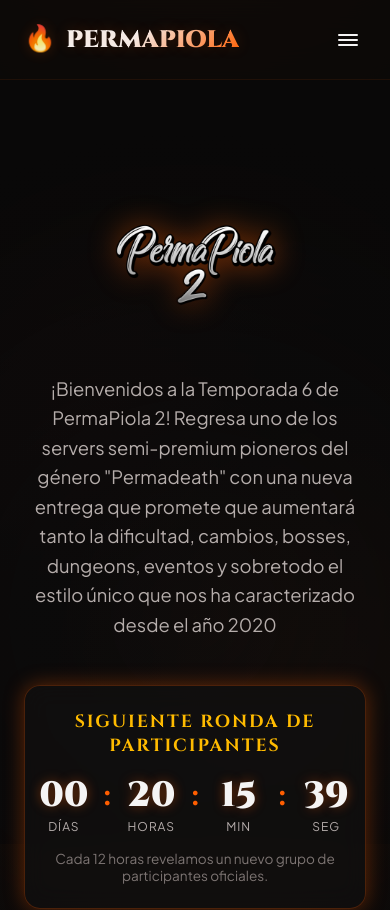
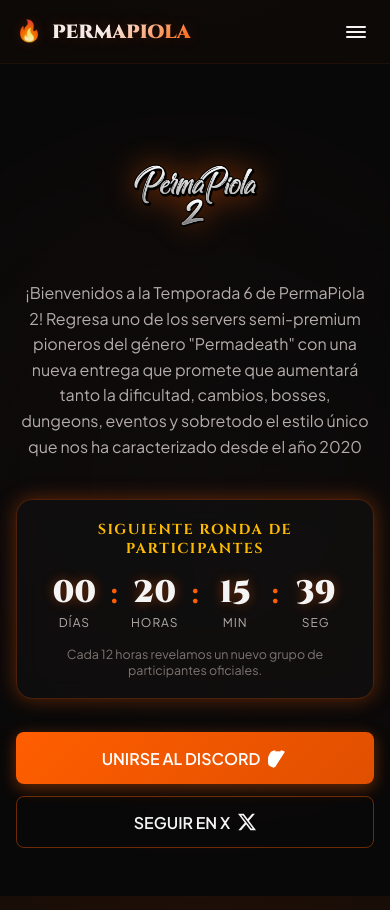
Before and after one commit to GabrielLuezas/PaginaPermapiola, an Angular app: page /home in a window 390 px wide. Shown: the top 910 px of the page. Built offline with nearby package versions, Linux system fonts and the light colour scheme.

Commit message:
Cambios responsive

```diff
--- a/src/app/app.css
+++ b/src/app/app.css
@@ -295,7 +295,7 @@
   }
 
   .nav-status-badge {
-    display: none; /* Hide status badge on small mobiles, keeping focus on brand/menu */
+    display: none;
   }
 
   .footer-content {
@@ -311,3 +311,35 @@
     justify-content: center;
   }
 }
+
+@media (max-width: 480px) {
+  .navbar {
+    height: 64px;
+  }
+
+  .nav-logo {
+    font-size: 1.2rem;
+  }
+
+  .logo-icon {
+    font-size: 1.3rem;
+  }
+
+  /* Nav menu must match reduced navbar height */
+  .nav-menu {
+    top: 64px;
+  }
+
+  .footer {
+    padding: 40px 0 24px;
+  }
+
+  .footer-logo {
+    font-size: 1.1rem;
+    justify-content: center;
+  }
+
+  .footer-desc {
+    font-size: 0.85rem;
+  }
+}
--- a/src/app/components/home/home.css
+++ b/src/app/components/home/home.css
@@ -297,17 +297,44 @@
 }
 
 /* Responsive adjustments */
-@media (max-width: 600px) {
+@media (max-width: 768px) {
+  .hero-section {
+    padding: 48px 0;
+    min-height: auto;
+  }
+
+  .hero-content {
+    gap: 18px;
+  }
+
+  .hero-logo {
+    max-width: 140px;
+  }
+
+  .hero-subtitle {
+    font-size: 1rem;
+    padding: 0 4px;
+  }
+
+  .timer-card {
+    padding: 20px 16px;
+  }
+
+  .timer-card-title {
+    font-size: 0.9rem;
+    letter-spacing: 1.5px;
+  }
+
   .countdown-display {
     gap: 8px;
   }
 
   .time-block {
-    min-width: 65px;
+    min-width: 58px;
   }
 
   .time-val {
-    font-size: 2.2rem;
+    font-size: clamp(1.7rem, 8vw, 2.4rem);
   }
 
   .time-separator {
@@ -315,16 +342,34 @@
     margin-bottom: 15px;
   }
 
+  .timer-card-footer {
+    font-size: 0.78rem;
+  }
+
   .server-connect-row {
     flex-direction: column;
     align-items: stretch;
+    gap: 12px;
   }
 
-  .ip-card {
-    justify-content: space-between;
-  }
-
-  .discord-join-btn {
+  .discord-join-btn,
+  .twitter-join-btn {
+    height: 52px;
     justify-content: center;
   }
 }
+
+@media (max-width: 380px) {
+  .countdown-display {
+    gap: 4px;
+  }
+  .time-block {
+    min-width: 48px;
+  }
+  .time-val {
+    font-size: 1.5rem;
+  }
+  .time-separator {
+    font-size: 1.3rem;
+  }
+}
--- a/src/app/components/players/players.css
+++ b/src/app/components/players/players.css
@@ -84,8 +84,8 @@
 /* Groups Grid Layout */
 .groups-grid {
   display: grid;
-  grid-template-columns: repeat(auto-fit, minmax(330px, 1fr));
-  gap: 30px;
+  grid-template-columns: repeat(auto-fill, minmax(min(330px, 100%), 1fr));
+  gap: 24px;
 }
 
 .group-card {
@@ -276,20 +276,70 @@
   .toolbar {
     flex-direction: column;
     align-items: stretch;
+    gap: 12px;
+    padding: 14px 16px;
   }
 
   .search-box {
     max-width: none;
   }
 
+  .search-input {
+    font-size: 1rem; /* prevents iOS zoom on focus */
+  }
+
   .filter-buttons {
     width: 100%;
+    justify-content: stretch;
   }
 
   .filter-btn {
-    flex-grow: 1;
+    flex: 1;
     text-align: center;
-    padding: 8px 10px;
+    padding: 10px 6px;
+    font-size: 0.8rem;
+  }
+
+  /* Players page padding */
+  .players-page-bg {
+    padding: 32px 0;
+  }
+
+  /* Shorter image on mobile */
+  .group-image-wrapper {
+    height: 160px;
+  }
+
+  /* Group info tighter */
+  .group-info {
+    padding: 16px;
+    gap: 14px;
+  }
+
+  /* Member items smaller gap */
+  .member-item {
+    gap: 10px;
+    padding: 6px;
+  }
+
+  /* Grid single column */
+  .groups-grid {
+    gap: 16px;
+  }
+
+  /* Lightbox close btn easier to tap */
+  .lightbox-close {
+    width: 52px;
+    height: 52px;
+    font-size: 1.6rem;
+    top: 12px;
+    right: 12px;
+  }
+
+  /* Zoom hint always visible on mobile (no hover) */
+  .zoom-hint {
+    opacity: 0.85;
+    transform: translateY(0);
   }
 }
 
--- a/src/styles.css
+++ b/src/styles.css
@@ -76,6 +76,12 @@
   max-width: 1200px;
   margin: 0 auto;
   padding: 0 24px;
+}
+
+@media (max-width: 480px) {
+  .container {
+    padding: 0 16px;
+  }
 }
 
 /* Glassmorphism card */
@@ -202,3 +208,26 @@
 .flicker {
   animation: fireFlicker 3s infinite ease-in-out;
 }
+
+/* =======================================
+   GLOBAL RESPONSIVE – Mobile-first fixes
+   ======================================= */
+@media (max-width: 768px) {
+  /* Prevent glass-card hover from shifting layout */
+  .glass-card:hover {
+    transform: none;
+  }
+
+  /* Buttons stretch full-width on small phones */
+  .btn-fire,
+  .btn-outline {
+    width: 100%;
+    justify-content: center;
+  }
+
+  /* Page titles scale down */
+  .page-title {
+    font-size: clamp(1.4rem, 6vw, 2.2rem);
+    text-align: center;
+  }
+}
```
